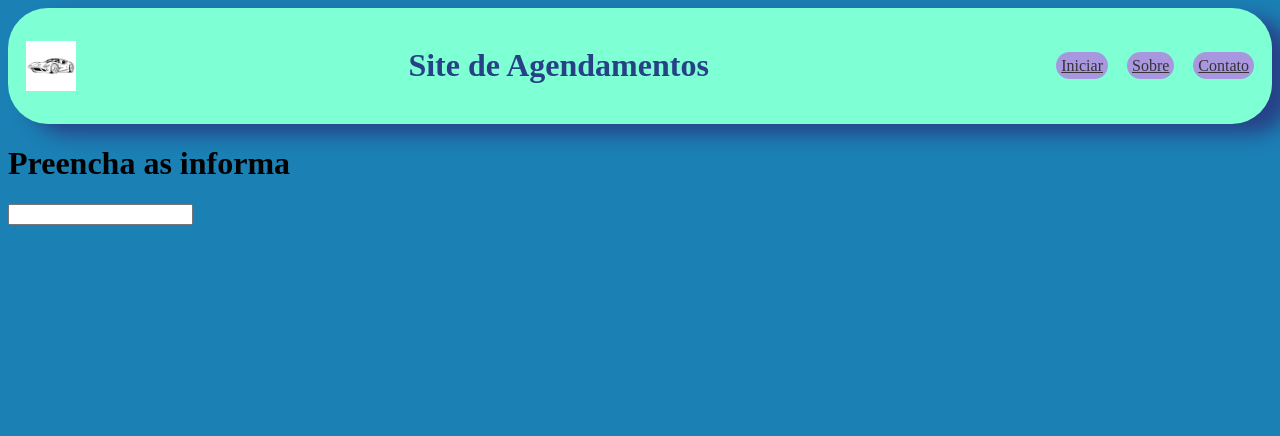
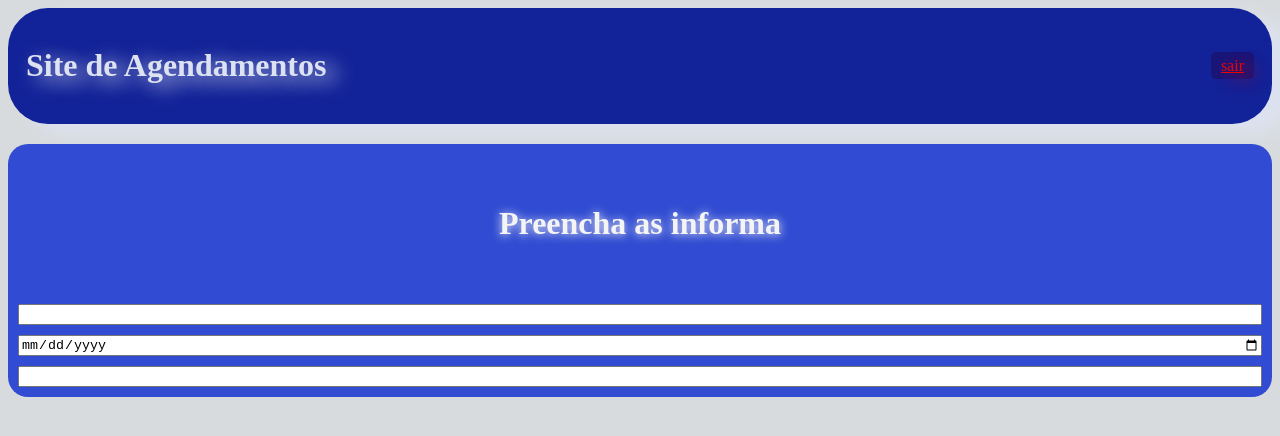
Before and after one commit to caiquegabriel1604/siteAGENDAMENTOmvp, a plain HTML site: page MenuSimples.html in a window 1280 px wide. Drawn offline with Linux system fonts and the light colour scheme.

Commit message:
Add files via upload

```diff
--- a/MenuSimples.css
+++ b/MenuSimples.css
@@ -1,21 +1,47 @@
 .Menu-Simples{
     display: flex;
     justify-content: space-between;
-    background-color: aquamarine;
+    background-color: rgb(18, 34, 152);
     box-shadow: 20px 10px 20px;
     padding: 18px;
     border-radius: 40px;
-    color: rgb(39, 65, 135);
+    color: rgb(220, 226, 241);
     align-items: center;
+    text-shadow: 10px 5px 20px;
 }
 
 .Menu-Simples nav a{
-    color: rgb(53, 50, 56);
+    color: rgb(232, 4, 4);
     margin-left: 15px;
-    background-color: rgb(168, 151, 222);
-    border-radius: 15px;
-    padding: 5px;
+    background-color: rgb(25, 22, 121);
+    border-radius: 5px;
+    padding: 5px 10px 5px;
 }
 body{
-    background-color: rgb(27, 129, 181);
+    background-color: rgb(216, 219, 221);
 }
+
+.input{
+    margin-top: 20px;
+    background-color: rgb(49, 76, 210);
+    text-align: center;
+
+    padding: 10px;
+    border-radius: 20px;
+}
+
+input{
+    margin-top: 10px;
+}
+
+.campos{
+
+    display: flex;
+    flex-direction: column;
+}
+
+.input h1{
+    padding: 30px;
+    text-shadow: 0px 1px 10px;
+    color: rgb(244, 244, 244);
+}
--- a/MenuSimples.html
+++ b/MenuSimples.html
@@ -8,18 +8,18 @@
 </head>
 <body>
     <header class="Menu-Simples">
-        <img src="carro.png" width="50px" height="50px"">
         <h1>Site de Agendamentos</h1>
         <nav>
-            <a href="#">Iniciar</a>
-            <a href="#">Sobre</a>
-            <a href="#">Contato</a>
+            <a href="#">sair</a>
         </nav>
     </header>
-    <div>
+    <div class="input">
         <h1>Preencha as informa</h1>
-        <input type="">
-
+        <div class="campos">
+        <input type="text">
+        <input type="date">
+        <input type="text">
+        </div>
     </div>
 
 </body>
```
